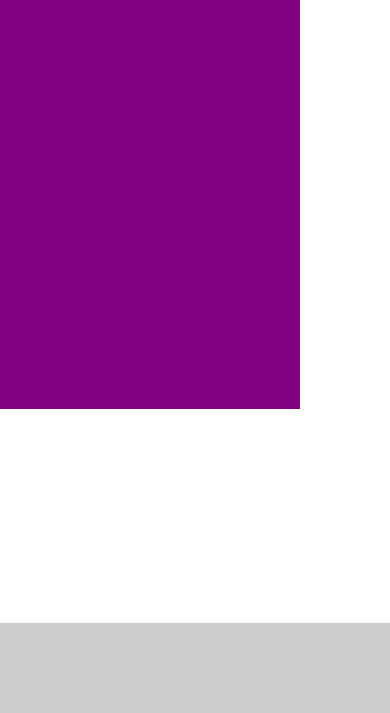
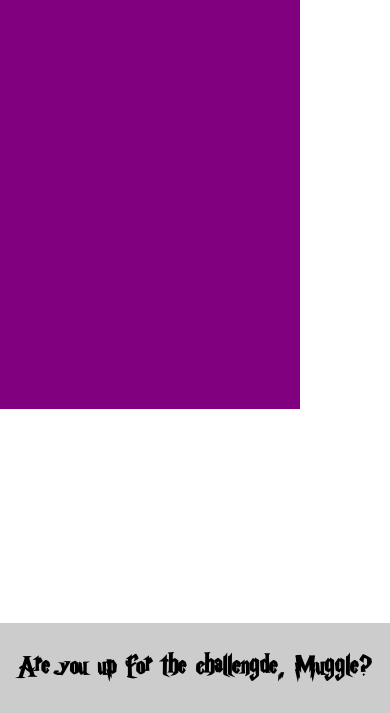
Before and after one commit to AbbieWills/Quizzard, a plain HTML site: page client/flippable-font/flippable-card.html in a window 390 px wide. Shown: the part 131-844 px from the top of the page. Drawn offline with Linux system fonts and the light colour scheme.

Commit message:
Added media queries to the navbar and footer

```diff
--- a/client/flippable-font/flippable-card.css
+++ b/client/flippable-font/flippable-card.css
@@ -5,7 +5,7 @@
 
 h1 {
   font-family: "HarryPotter", sans-serif;
-  font-size: 70px;
+  font-size: 60px;
 }
 
 body {
@@ -93,3 +93,31 @@ body {
   width: 88px;
   margin-right: 20px;
 }
+
+@media (max-width: 750px) {
+  h1 {
+    font-size: 50px;
+  }
+}
+
+@media (max-width: 680px) {
+  h1 {
+    font-size: 40px;
+  }
+}
+@media (max-width: 490px) {
+  h1 {
+    font-size: 30px;
+  }
+
+  .nav-empty-crest img {
+    display: none;
+  }
+}
+
+.footer {
+  display: flex;
+  color: black;
+  align-items: center;
+  justify-content: center;
+}
--- a/client/flippable-font/flippable-card.html
+++ b/client/flippable-font/flippable-card.html
@@ -23,6 +23,8 @@
         <div class="back">Back</div>
       </div>
     </div>
-    <footer class="footer"></footer>
+    <footer class="footer">
+      <h1>Are you up for the challengde, Muggle?</h1>
+    </footer>
   </body>
 </html>
```
